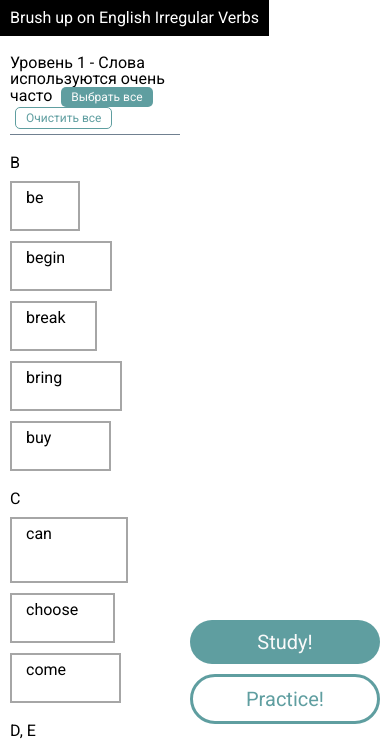
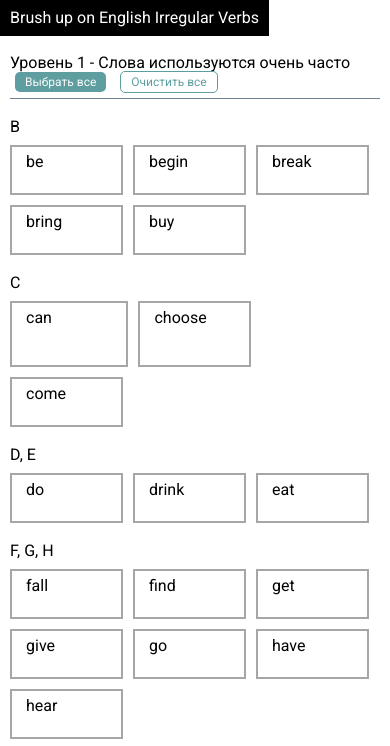
Before and after one commit to margareti/irregular-verbs, a website: page index.html in a window 390 px wide. Shown: the top 746 px of the page. Drawn offline with Linux system fonts and the light colour scheme.

Commit message:
new button positioning

```diff
--- a/index.html
+++ b/index.html
@@ -14,10 +14,7 @@
       <path d="M8 10c-.266 0-.5-.094-1-.336L0 6v7c0 .55.45 1 1 1h14c.55 0 1-.45 1-1V6L9 9.664c-.5.242-.734.336-1 .336zm7-8H1c-.55 0-1 .45-1 1v.758l8 4.205 8-4.205V3c0-.55-.45-1-1-1z" />
     </symbol>
 </svg>
-<div class="button-container  button-container--fixed">
-	<button id="chooseVerbs" class="button">Study!</button>
-	<button id="practiceVerbs" class="button  button--transparent">Practice!</button>
-</div>
+
 <nav class="main-nav">
 	<ul class="main-nav__list">
 		<li class="main-nav__item">Brush up on English Irregular Verbs</li>
@@ -77,6 +74,10 @@
 				<div class="choose-verbs__letter">T</div>
 				<fieldset><input type="checkbox" name="tell" id="tell"><label for="tell">tell<span class="translation">: рассказывать</span></label></fieldset>
 		  	<fieldset><input type="checkbox" name="think" id="think"><label for="think">think<span class="translation">: думать</span></label></fieldset>
+		  	<div class="button-container  button-container--fixed " id="main-buttons">
+					<button id="chooseVerbs" class="button">Study!</button>
+					<button id="practiceVerbs" class="button  button--transparent">Practice!</button>
+				</div>
 		  </div>
 		  <div class="fold choose-verbs__section  choose-verbs__section--two">
 		  	<h3 class="toggle-fold">Уровень 2
--- a/js/script.js
+++ b/js/script.js
@@ -224,9 +224,11 @@ var raw = ["be","become","begin","bet","bite","bleed","blow","break","bring","bu
     var nextBtn = document.getElementById('next');
     var idx = 0;
     var studySection = document.querySelector('.study');
+    var mainBtns = document.getElementById('main-buttons');
     results = genResultsObj(words, results);
     console.log(results);
     counterEl.classList.add('active');
+    mainBtns.classList.add('hide');
 
     ev.preventDefault();
 
@@ -272,8 +274,11 @@ var raw = ["be","become","begin","bet","bite","bleed","blow","break","bring","bu
   	var nextBtn = document.getElementById('next');
   	var idx = 0;
   	var studySection = document.querySelector('.study');
+    var mainBtns = document.getElementById('main-buttons');
+
 
   	ev.preventDefault();
+    mainBtns.classList.add('hide');
   	selection.classList.add('hide');
   	studySection.classList.remove('hide');
   	if (words.length) {
--- a/sass/main.scss
+++ b/sass/main.scss
@@ -49,7 +49,7 @@ body {
 	display: none;
 }
 .container {
-	max-width: calc(100% - 500px);
+	max-width: 900px;
 	width: 100%;
 	margin: 0 auto;
 	box-sizing: border-box;
@@ -75,29 +75,3 @@ body {
 .svg-src path {
   fill: #fff;
 }
-.button-container--fixed {
-  .button {
-    margin-right: 0;
-    width: 240px;
-  }
-  width: 250px;
-  right: 0;
-  bottom: 100px;
-  position: fixed;
-  &.bottom {
-    bottom: 100px;
-  }
-}
-
-@media (max-width: 1200px) {
-  .button-container--fixed {
-    width: 200px;
-    .button {
-      width: 190px;
-    }
-  }
-  .container {
-    max-width: calc(100% - 200px);
-    margin: 0;
-  }
-}
```
Also changed, not shown: css/style.css.
